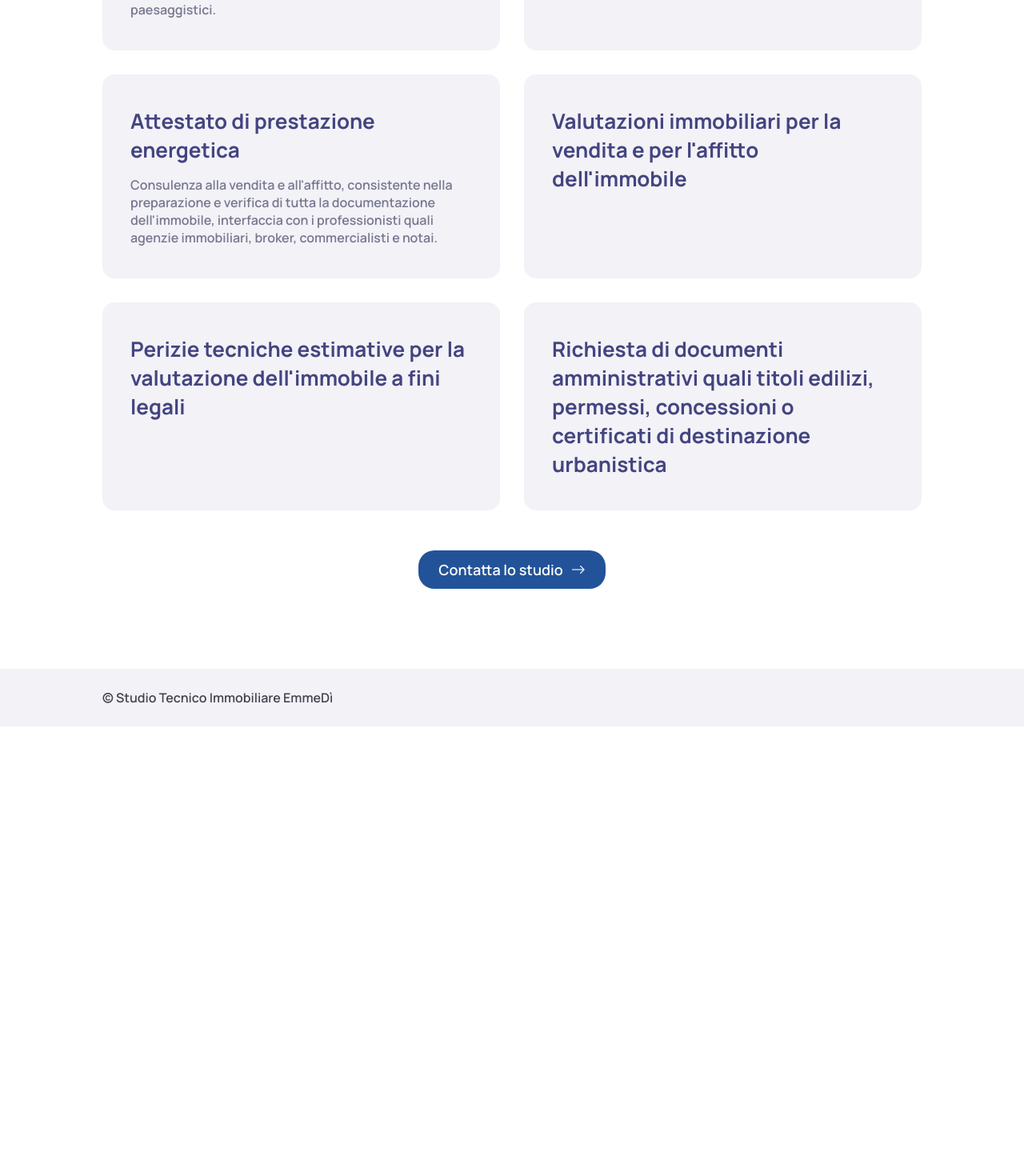
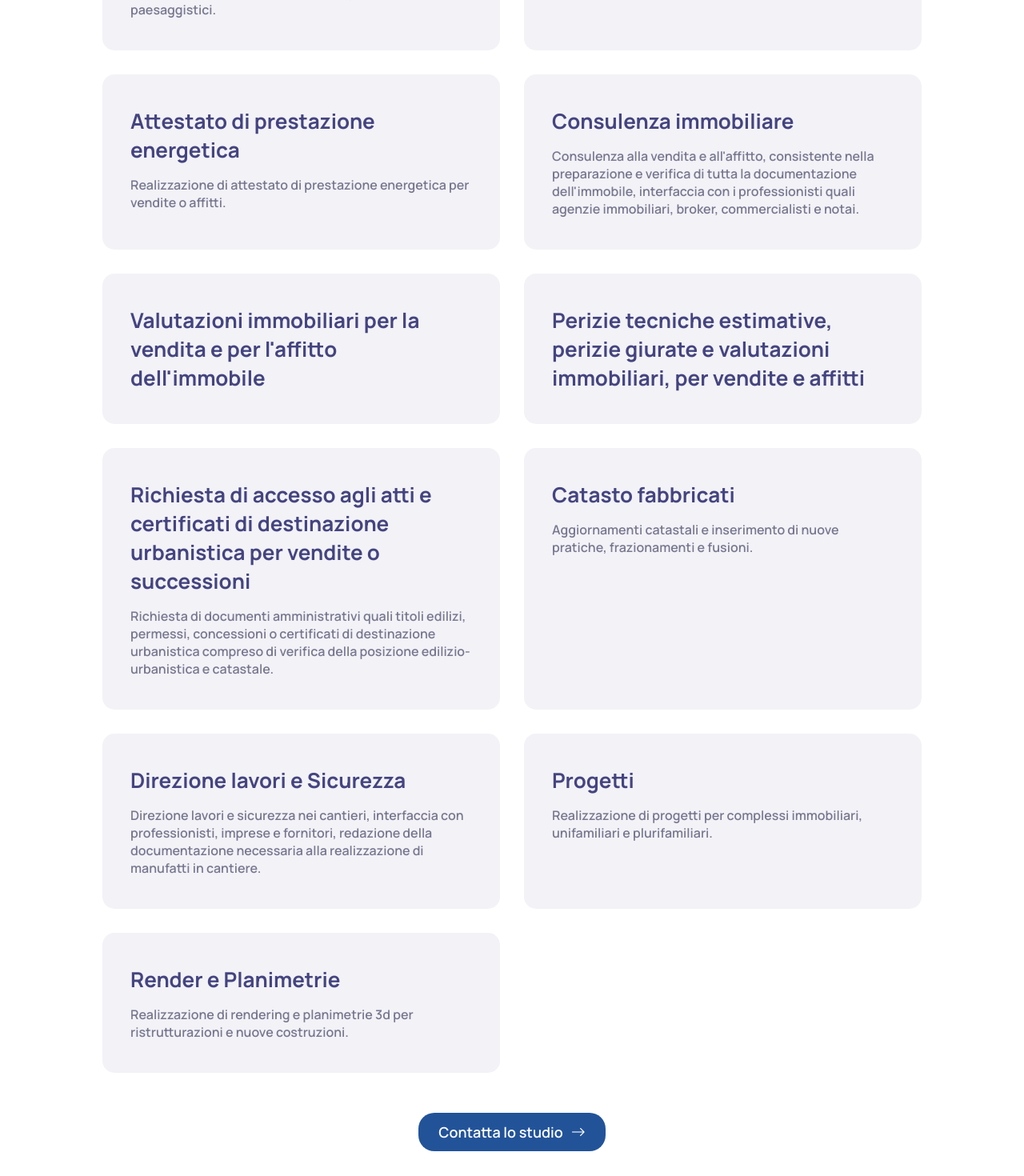
Before and after one commit to smonolo/studiotecnicoemmedi, a Next.js app: page /servizi in a window 1280 px wide. Shown: the part 440-1910 px from the top of the page at 80% size. Before the commit the page ends 1348 px from the top, so only its background shows below. Built offline with nearby package versions, Linux system fonts and the light colour scheme.

Commit message:
update some stuff

```diff
--- a/src/components/Header/index.tsx
+++ b/src/components/Header/index.tsx
@@ -15,17 +15,21 @@ export default function Header() {
 
     return (
         <StyledHeader>
-            <Link href='/'>
+            <Link href='/' passHref>
+                <a>
                     <StyledLogo
                         src='/images/logo.svg'
                         alt='Studio Tecnico Immobiliare EmmeDì'
                         draggable={false}
                     />
+                </a>
             </Link>
             <StyledItems>
                 {data.items.map(({ text, url }, index) => (
-                    <Link key={index} href={url}>
+                    <Link key={index} href={url} passHref>
+                        <a>
                             <StyledItem className={router.asPath === url ? 'active' : ''}>{text}</StyledItem>
+                        </a>
                     </Link>
                 ))}
             </StyledItems>
--- a/src/components/Services/index.tsx
+++ b/src/components/Services/index.tsx
@@ -24,10 +24,12 @@ export default function Services() {
                 ))}
             </StyledItems>
             <StyledContact>
-                <Link href='/contatti'>
-                    <Button>
-                        Contatta lo studio <i className='bi bi-arrow-right' />
-                    </Button>
+                <Link href='/contatti' passHref>
+                    <a>
+                        <Button>
+                            Contatta lo studio <i className='bi bi-arrow-right' />
+                        </Button>
+                    </a>
                 </Link>
             </StyledContact>
         </Fragment>
--- a/src/data/services.json
+++ b/src/data/services.json
@@ -10,16 +10,37 @@
         },
         {
             "title": "Attestato di prestazione energetica",
+            "content": "Realizzazione di attestato di prestazione energetica per vendite o affitti."
+        },
+        {
+            "title": "Consulenza immobiliare",
             "content": "Consulenza alla vendita e all'affitto, consistente nella preparazione e verifica di tutta la documentazione dell'immobile, interfaccia con i professionisti quali agenzie immobiliari, broker, commercialisti e notai."
         },
         {
             "title": "Valutazioni immobiliari per la vendita e per l'affitto dell'immobile"
         },
         {
-            "title": "Perizie tecniche estimative per la valutazione dell'immobile a fini legali"
+            "title": "Perizie tecniche estimative, perizie giurate e valutazioni immobiliari, per vendite e affitti"
         },
         {
-            "title": "Richiesta di documenti amministrativi quali titoli edilizi, permessi, concessioni o certificati di destinazione urbanistica"
+            "title": "Richiesta di accesso agli atti e certificati di destinazione urbanistica per vendite o successioni",
+            "content": "Richiesta di documenti amministrativi quali titoli edilizi, permessi, concessioni o certificati di destinazione urbanistica compreso di verifica della posizione edilizio-urbanistica e catastale."
+        },
+        {
+            "title": "Catasto fabbricati",
+            "content": "Aggiornamenti catastali e inserimento di nuove pratiche, frazionamenti e fusioni."
+        },
+        {
+            "title": "Direzione lavori e Sicurezza",
+            "content": "Direzione lavori e sicurezza nei cantieri, interfaccia con professionisti, imprese e fornitori, redazione della documentazione necessaria alla realizzazione di manufatti in cantiere."
+        },
+        {
+            "title": "Progetti",
+            "content": "Realizzazione di progetti per complessi immobiliari, unifamiliari e plurifamiliari."
+        },
+        {
+            "title": "Render e Planimetrie",
+            "content": "Realizzazione di rendering e planimetrie 3d per ristrutturazioni e nuove costruzioni."
         }
     ]
 }
--- a/src/styles/global.css
+++ b/src/styles/global.css
@@ -13,3 +13,11 @@ body {
 #__next {
     flex-grow: 1;
 }
+
+a {
+    display: block;
+    text-decoration: none;
+    color: inherit;
+    width: fit-content;
+    height: fit-content;
+}
```
Also changed, not shown: src/components/Contacts/index.tsx (+12 -5 lines), src/components/Contacts/styles.ts (+6 -4 lines), src/components/Hero/index.tsx (+6 -2 lines). Lines whose indentation alone changed are shown as unchanged.
